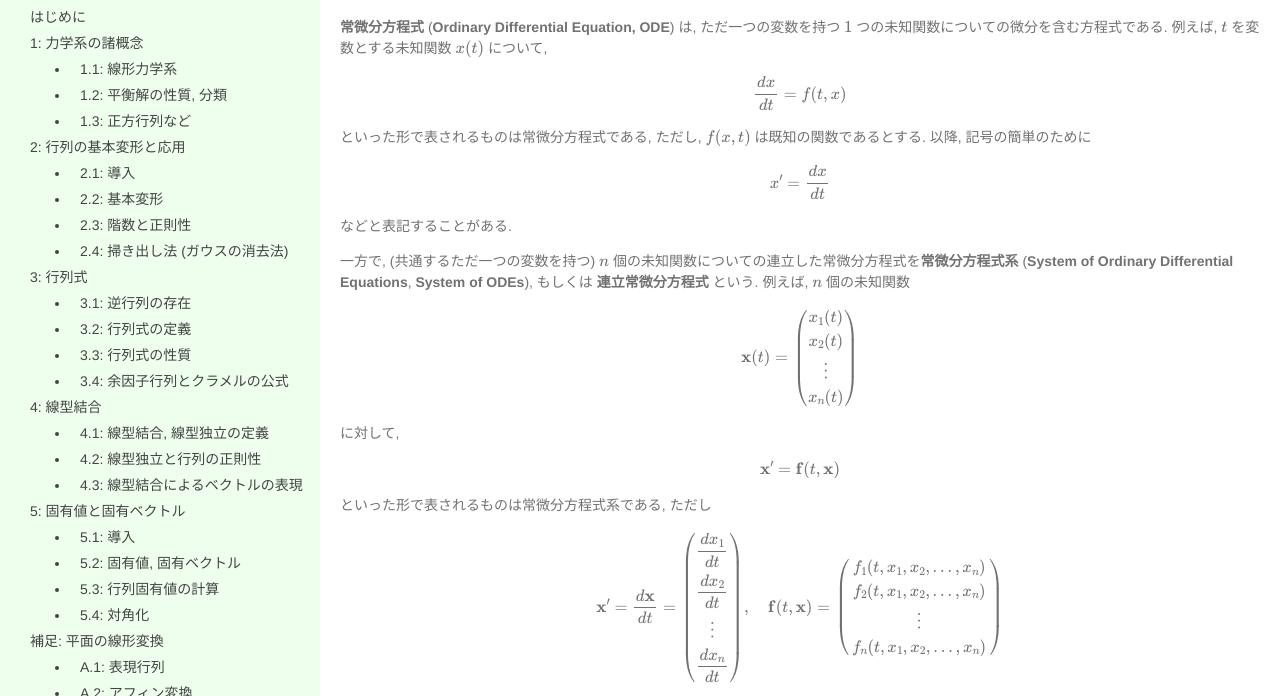
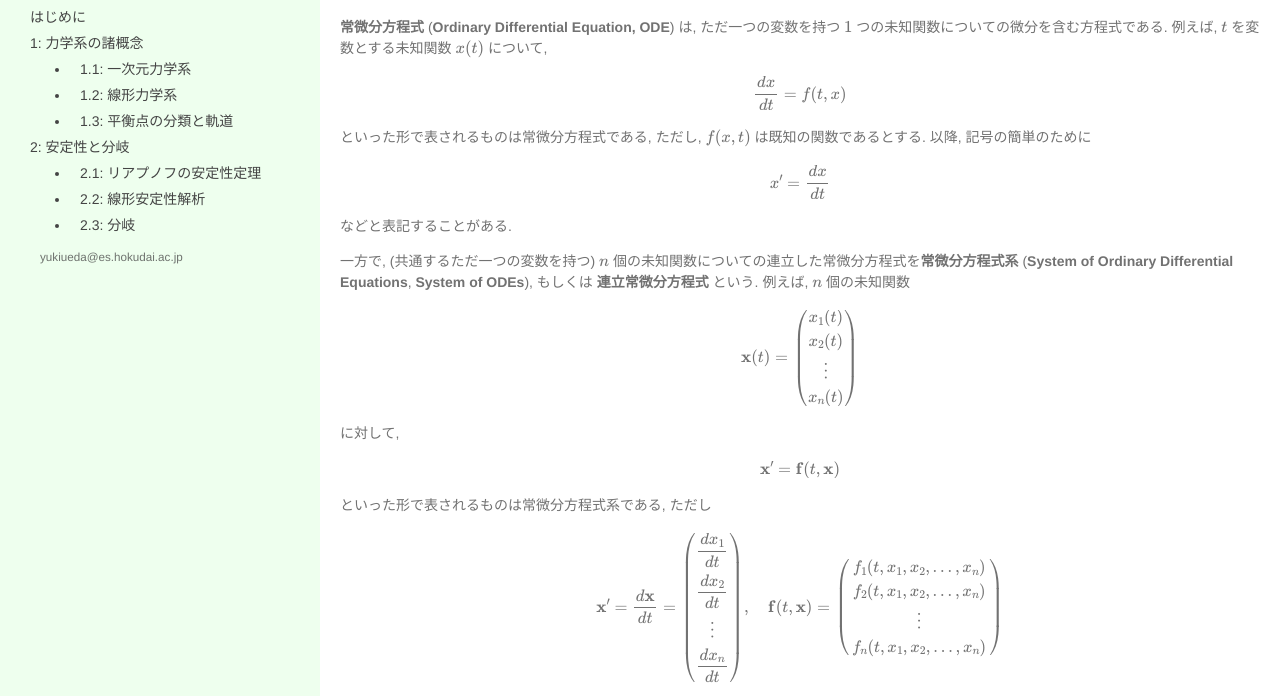
Before and after one commit to yukiueda90/DynamicalSystem, a plain HTML site: page docs/index.html in a window 1280 px wide. Shown: the part 94-790 px from the top of the page. Drawn offline with nearby package versions, Linux system fonts and the light colour scheme.

Commit message:
modify sections

```diff
--- a/docs/common/sidebar.html
+++ b/docs/common/sidebar.html
@@ -3,18 +3,17 @@
     <p><a href="./index.html">はじめに</a></p>
     <p><a href="./basic_concepts.html">1: 力学系の諸概念</a></p>
     <ul>
-        <li><a href="./basic_concepts.html#section1-1">1.1: 線形力学系</a></li>
-        <li><a href="./matrix.html#section1-2">1.2: 平衡解の性質, 分類</a></li>
-        <li><a href="./matrix.html#section1-3">1.3: 正方行列など</a></li>
+        <li><a href="./basic_concepts.html#section1-1">1.1: 一次元力学系</a></li>
+        <li><a href="./basic_concepts.html#section1-2">1.2: 線形力学系</a></li>
+        <li><a href="./basic_concepts.html#section1-3">1.3: 平衡点の分類と軌道</a></li>
     </ul>
-    <p><a href="./elementary_operation.html">2: 行列の基本変形と応用</a></p>
+    <p><a href="./stability_theory.html">2: 安定性と分岐</a></p>
     <ul>
-        <li><a href="./elementary_operation.html#section2-1">2.1: 導入</a></li>
-        <li><a href="./elementary_operation.html#section2-2">2.2: 基本変形</a></li>
-        <li><a href="./elementary_operation.html#section2-3">2.3: 階数と正則性</a></li>
-        <li><a href="./elementary_operation.html#section2-4">2.4: 掃き出し法 (ガウスの消去法)</a></li>
+        <li><a href="./stability_theory.html#section2-1">2.1: リアプノフの安定性定理</a></li>
+        <li><a href="./stability_theory.html#section2-2">2.2: 線形安定性解析</a></li>
+        <li><a href="./stability_theory.html#section2-3">2.3: 分岐</a></li>
     </ul>
-    <p><a href="./determinant.html">3: 行列式</a></p>
+    <!-- <p><a href="./determinant.html">3: 行列式</a></p>
     <ul>
         <li><a href="./determinant.html#section3-1">3.1: 逆行列の存在</a></li>
         <li><a href="./determinant.html#section3-2">3.2: 行列式の定義</a></li>
@@ -39,8 +38,8 @@
         <li><a href="./linear_transform.html#AppendixA-1">A.1: 表現行列</a></li>
         <li><a href="./linear_transform.html#AppendixA-2">A.2: アフィン変換</a></li>
         <li><a href="./linear_transform.html#AppendixA-3">A.3: 正則行列の図形的解釈</a></li>
-    </ul>
-    <p><a href="./exercises.html">練習問題の解答</a></p>
+    </ul> -->
+    <!-- <p><a href="./exercises.html">練習問題の解答</a></p>  -->
 </nav>
 <footer>
     <p><small>yukiueda@es.hokudai.ac.jp</small></p>
```
